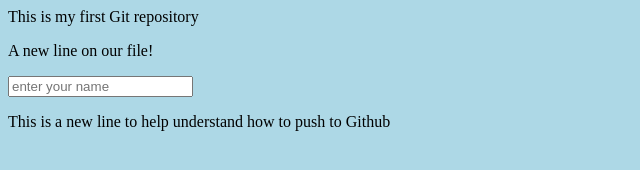
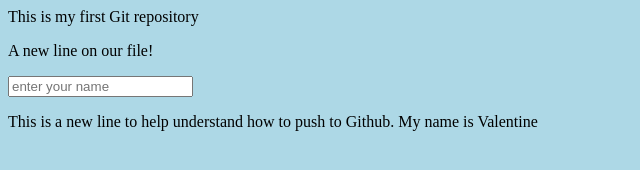
Before and after one commit to TineVal/GitHub-Tutorial, a plain HTML site: page index.html/index.html in a window 1280 px wide. Shown: the whole page, without its empty margins (0-640 px from the left). Drawn offline with Linux system fonts and the light colour scheme.

Commit message:
Update index.html

```diff
--- a/index.html/index.html
+++ b/index.html/index.html
@@ -13,6 +13,6 @@
         <label for="name" name:></label>
         <input type="text" id="name" placeholder="enter your name">
     </form>
-    <p>This is a new line to help understand how to push to Github</p>
+    <p>This is a new line to help understand how to push to Github. My name is Valentine</p>
 </body>
 </html>
```
